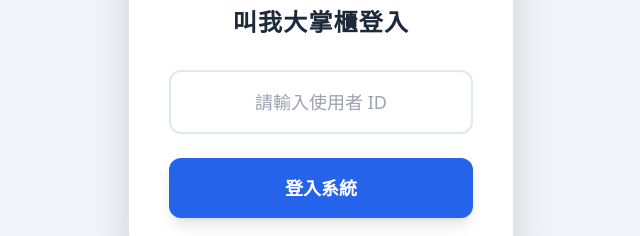
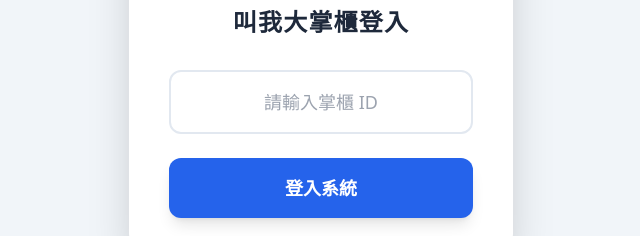
Before and after one commit to yeyou20001010/Call-Me-The-Big-Shopkeeper, a plain HTML site: page index.html in a window 1280 px wide. Shown: the part 324-560 px from the top of the page, 319-959 px from the left. Drawn offline with nearby package versions, Linux system fonts and the light colour scheme.

Commit message:
Update index.html

```diff
--- a/index.html
+++ b/index.html
@@ -10,7 +10,7 @@
     <div class="bg-white p-10 rounded-3xl shadow-2xl w-full max-w-sm text-center">
         <div class="text-5xl mb-6">🔐</div>
         <h1 class="text-2xl font-bold mb-8 text-slate-800 tracking-wider">叫我大掌櫃登入</h1>
-        <input id="userId" type="password" placeholder="請輸入使用者 ID" class="w-full border-2 border-slate-200 p-4 rounded-xl mb-6 text-center text-lg focus:border-blue-500 outline-none transition">
+        <input id="userId" type="password" placeholder="請輸入掌櫃 ID" class="w-full border-2 border-slate-200 p-4 rounded-xl mb-6 text-center text-lg focus:border-blue-500 outline-none transition">
         <button onclick="login()" id="btnText" class="w-full bg-blue-600 text-white py-4 rounded-xl font-bold text-lg hover:bg-blue-700 transition shadow-lg">登入系統</button>
     </div>
 
```
